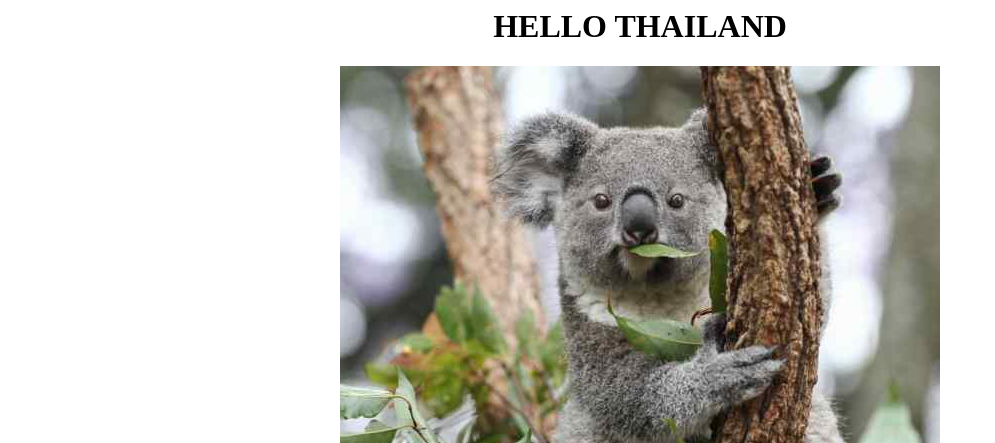
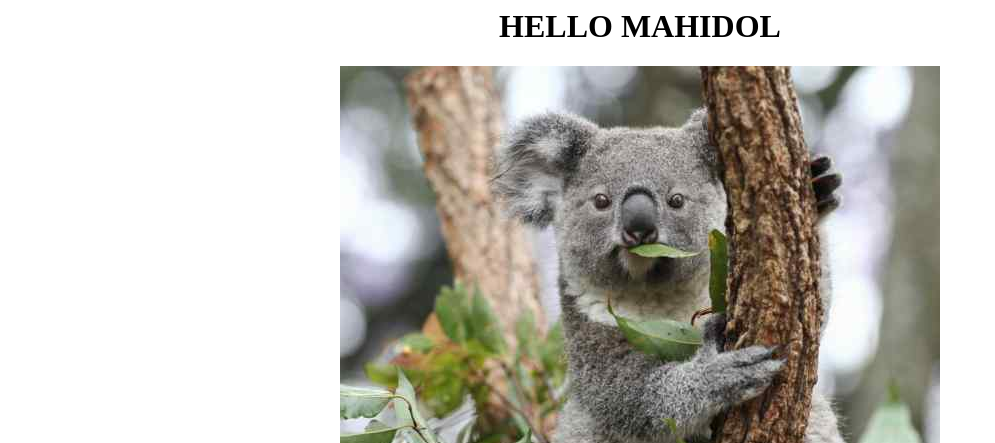
Before and after one commit to plawansai/univ, a plain HTML site: page index.html in a window 1280 px wide. Shown: the top 443 px of the page, without its empty margins (0-995 px from the left). Drawn offline with Linux system fonts and the light colour scheme.

Commit message:
Update index.html

```diff
--- a/index.html
+++ b/index.html
@@ -1,6 +1,6 @@
 <html>
 <body>
-  <center><h1>HELLO THAILAND</h1>
+  <center><h1>HELLO MAHIDOL</h1>
   <img border="0" src="koalanom1.jpg"></center>
   <a href="https://www.freecounterstat.com" title="website counter"><img src="https://counter9.stat.ovh/private/freecounterstat.php?c=bfgx2k25jjscc67uunqbpdel1xy7tdfj" border="0" title="website counter" alt="website counter"></a>
 </body>
```
